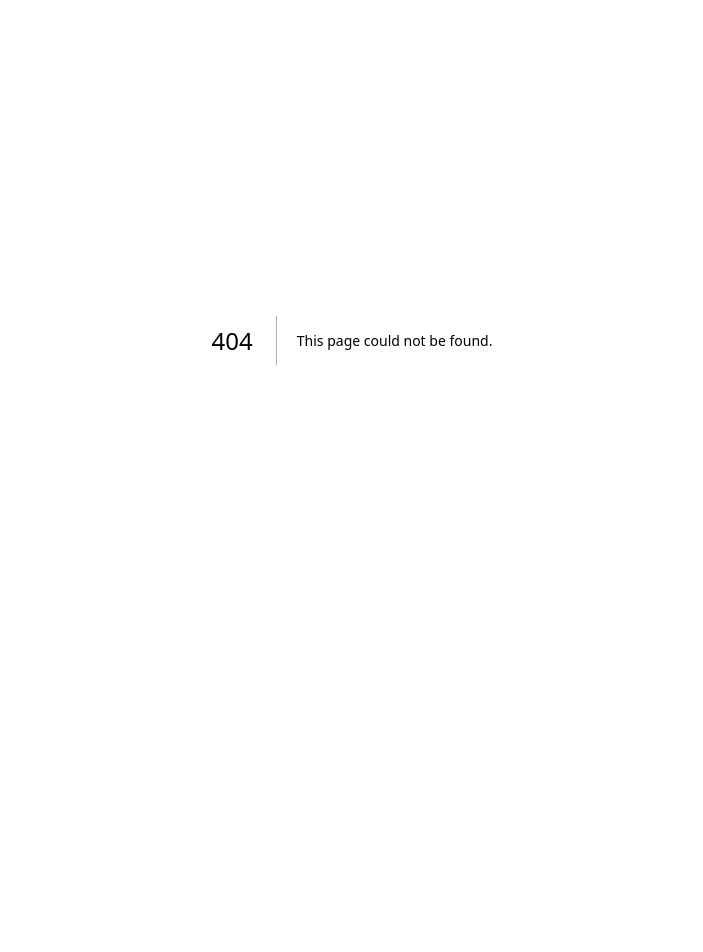
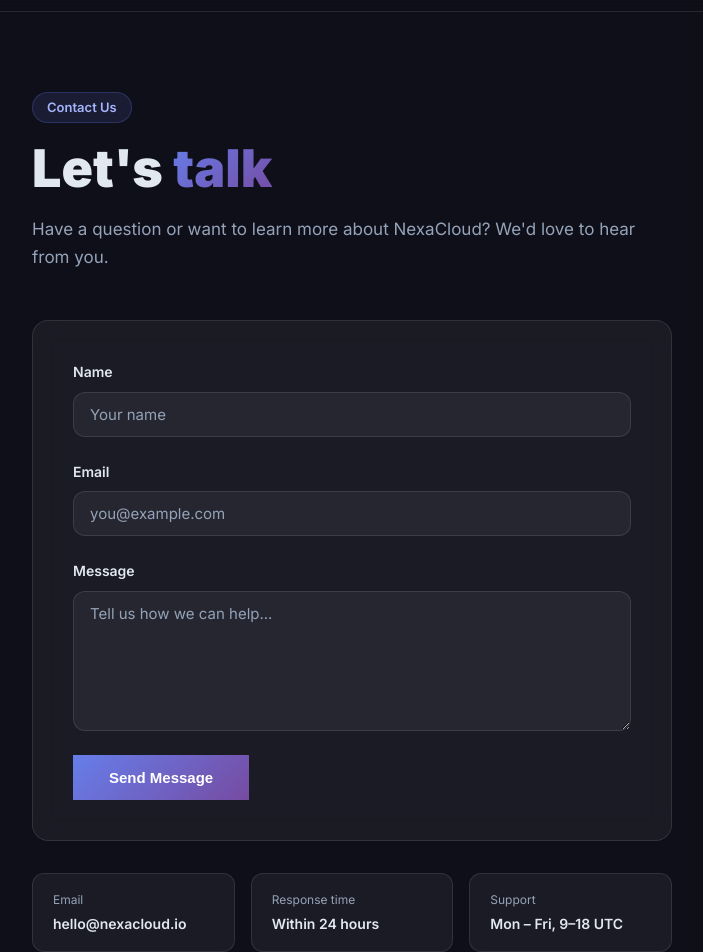
Before and after one commit to KKM408/nexa-cloud-website-examplae-by-nextjs, a Next.js app in the folder nexacloud/: page /contact in a window 1280 px wide. Before the commit this address had no page. Shown: the part 60-1012 px from the top of the page, without its empty margins (288-991 px from the left). Before the commit the page ends 800 px from the top, so only its background shows below. Built offline with nearby package versions, Linux system fonts and the light colour scheme.

Commit message:
feat: add contact page with form wired to /api/contact

```diff
--- /dev/null
+++ b/nexacloud/app/(marketing)/contact/page.tsx
@@ -0,0 +1,91 @@
+import type { Metadata } from 'next';
+import ContactForm from '@/components/contact/ContactForm';
+
+export const metadata: Metadata = {
+  title: 'Contact',
+  description: 'Get in touch with the NexaCloud team.',
+};
+
+export default function ContactPage() {
+  return (
+    <div style={{ minHeight: '100vh', padding: '80px 24px' }}>
+      <div style={{ maxWidth: '640px', margin: '0 auto' }}>
+        <div style={{ marginBottom: '48px' }}>
+          <span
+            style={{
+              background: 'rgba(102,126,234,0.12)',
+              border: '1px solid rgba(102,126,234,0.25)',
+              borderRadius: '100px',
+              color: '#a5b4fc',
+              display: 'inline-block',
+              fontSize: '13px',
+              fontWeight: 600,
+              marginBottom: '16px',
+              padding: '4px 14px',
+            }}
+          >
+            Contact Us
+          </span>
+          <h1
+            style={{
+              fontSize: 'clamp(32px, 5vw, 52px)',
+              fontWeight: 900,
+              lineHeight: 1.15,
+              marginBottom: '16px',
+            }}
+          >
+            Let&apos;s{' '}
+            <span className="gradient-text">talk</span>
+          </h1>
+          <p style={{ color: 'var(--color-text-muted)', fontSize: '17px', lineHeight: 1.7 }}>
+            Have a question or want to learn more about NexaCloud? We&apos;d love to hear from you.
+          </p>
+        </div>
+
+        <div
+          style={{
+            background: 'var(--color-surface)',
+            backdropFilter: 'blur(12px)',
+            border: '1px solid var(--color-border)',
+            borderRadius: '16px',
+            padding: '40px',
+          }}
+        >
+          <ContactForm />
+        </div>
+
+        <div
+          style={{
+            display: 'grid',
+            gap: '16px',
+            gridTemplateColumns: 'repeat(auto-fit, minmax(180px, 1fr))',
+            marginTop: '32px',
+          }}
+        >
+          {[
+            { label: 'Email', value: 'hello@nexacloud.io' },
+            { label: 'Response time', value: 'Within 24 hours' },
+            { label: 'Support', value: 'Mon – Fri, 9–18 UTC' },
+          ].map((item) => (
+            <div
+              key={item.label}
+              style={{
+                background: 'var(--color-surface)',
+                border: '1px solid var(--color-border)',
+                borderRadius: '12px',
+                padding: '16px 20px',
+              }}
+            >
+              <div style={{ color: 'var(--color-text-muted)', fontSize: '12px', marginBottom: '4px' }}>
+                {item.label}
+              </div>
+              <div style={{ color: 'var(--color-text)', fontSize: '14px', fontWeight: 600 }}>
+                {item.value}
+              </div>
+            </div>
+          ))}
+        </div>
+      </div>
+    </div>
+  );
+}
--- /dev/null
+++ b/nexacloud/components/contact/ContactForm.module.css
@@ -0,0 +1,87 @@
+.form {
+  display: flex;
+  flex-direction: column;
+  gap: 24px;
+}
+
+.field {
+  display: flex;
+  flex-direction: column;
+  gap: 8px;
+}
+
+.label {
+  font-size: 14px;
+  font-weight: 600;
+  color: var(--color-text);
+}
+
+.input,
+.textarea {
+  background: var(--color-surface);
+  border: 1px solid var(--color-border);
+  border-radius: var(--radius-md);
+  color: var(--color-text);
+  font-family: var(--font-sans);
+  font-size: 15px;
+  padding: 12px 16px;
+  transition: border-color 0.2s;
+  width: 100%;
+}
+
+.input:focus,
+.textarea:focus {
+  border-color: var(--color-primary);
+  outline: none;
+}
+
+.input::placeholder,
+.textarea::placeholder {
+  color: var(--color-text-muted);
+}
+
+.textarea {
+  resize: vertical;
+  min-height: 140px;
+}
+
+.submit {
+  align-self: flex-start;
+  background: var(--gradient-primary);
+  border: none;
+  border-radius: var(--radius-full);
+  color: #fff;
+  cursor: pointer;
+  font-size: 15px;
+  font-weight: 700;
+  padding: 14px 36px;
+  transition: opacity 0.2s, transform 0.2s;
+}
+
+.submit:hover:not(:disabled) {
+  opacity: 0.9;
+  transform: translateY(-1px);
+}
+
+.submit:disabled {
+  cursor: not-allowed;
+  opacity: 0.6;
+}
+
+.error {
+  background: rgba(239, 68, 68, 0.1);
+  border: 1px solid rgba(239, 68, 68, 0.3);
+  border-radius: var(--radius-sm);
+  color: #fca5a5;
+  font-size: 14px;
+  padding: 12px 16px;
+}
+
+.success {
+  background: rgba(34, 197, 94, 0.1);
+  border: 1px solid rgba(34, 197, 94, 0.3);
+  border-radius: var(--radius-sm);
+  color: #86efac;
+  font-size: 14px;
+  padding: 12px 16px;
+}
--- /dev/null
+++ b/nexacloud/components/contact/ContactForm.tsx
@@ -0,0 +1,101 @@
+'use client';
+
+import { useState } from 'react';
+import styles from './ContactForm.module.css';
+
+type Status = 'idle' | 'loading' | 'success' | 'error';
+
+export default function ContactForm() {
+  const [status, setStatus] = useState<Status>('idle');
+  const [errorMsg, setErrorMsg] = useState('');
+
+  async function handleSubmit(e: React.FormEvent<HTMLFormElement>) {
+    e.preventDefault();
+    setStatus('loading');
+    setErrorMsg('');
+
+    const form = e.currentTarget;
+    const body = {
+      name: (form.elements.namedItem('name') as HTMLInputElement).value,
+      email: (form.elements.namedItem('email') as HTMLInputElement).value,
+      message: (form.elements.namedItem('message') as HTMLTextAreaElement).value,
+    };
+
+    try {
+      const res = await fetch('/api/contact', {
+        method: 'POST',
+        headers: { 'Content-Type': 'application/json' },
+        body: JSON.stringify(body),
+      });
+      const data = await res.json();
+      if (!res.ok) {
+        setErrorMsg(data.error || 'Something went wrong.');
+        setStatus('error');
+      } else {
+        setStatus('success');
+        form.reset();
+      }
+    } catch {
+      setErrorMsg('Network error. Please try again.');
+      setStatus('error');
+    }
+  }
+
+  return (
+    <form className={styles.form} onSubmit={handleSubmit} noValidate>
+      <div className={styles.field}>
+        <label className={styles.label} htmlFor="name">Name</label>
+        <input
+          className={styles.input}
+          id="name"
+          name="name"
+          type="text"
+          placeholder="Your name"
+          required
+        />
+      </div>
+
+      <div className={styles.field}>
+        <label className={styles.label} htmlFor="email">Email</label>
+        <input
+          className={styles.input}
+          id="email"
+          name="email"
+          type="email"
+          placeholder="you@example.com"
+          required
+        />
+      </div>
+
+      <div className={styles.field}>
+        <label className={styles.label} htmlFor="message">Message</label>
+        <textarea
+          className={styles.textarea}
+          id="message"
+          name="message"
+          rows={6}
+          placeholder="Tell us how we can help..."
+          required
+        />
+      </div>
+
+      {status === 'error' && (
+        <p className={styles.error}>{errorMsg}</p>
+      )}
+
+      {status === 'success' && (
+        <p className={styles.success}>
+          Message sent! We will get back to you within 24 hours.
+        </p>
+      )}
+
+      <button
+        className={styles.submit}
+        type="submit"
+        disabled={status === 'loading'}
+      >
+        {status === 'loading' ? 'Sending...' : 'Send Message'}
+      </button>
+    </form>
+  );
+}
--- a/nexacloud/components/layout/Navbar.tsx
+++ b/nexacloud/components/layout/Navbar.tsx
@@ -6,6 +6,7 @@ const links = [
   { href: '/features', label: 'Features' },
   { href: '/pricing', label: 'Pricing' },
   { href: '/blog', label: 'Blog' },
+  { href: '/contact', label: 'Contact' },
 ];
 
 export default function Navbar() {
```
Also changed, not shown: 10 other files (tests, documents, lock files or other folders).
